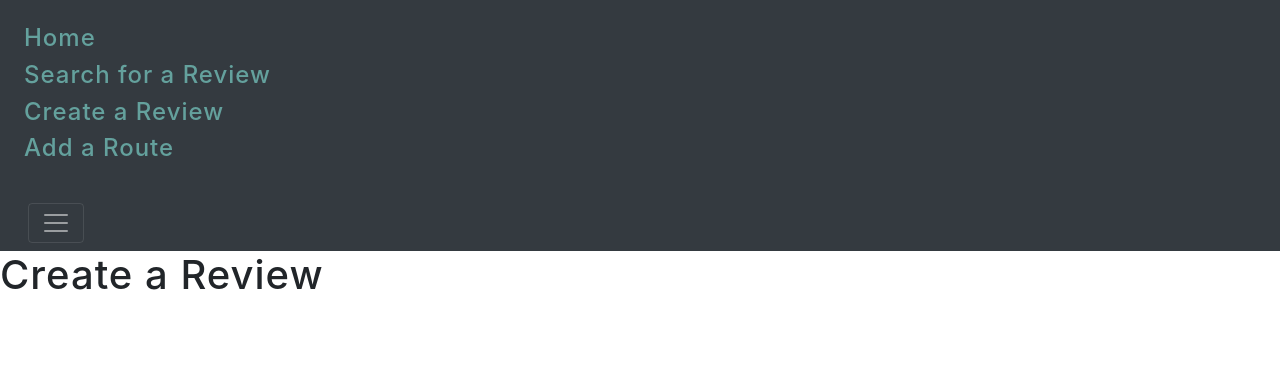
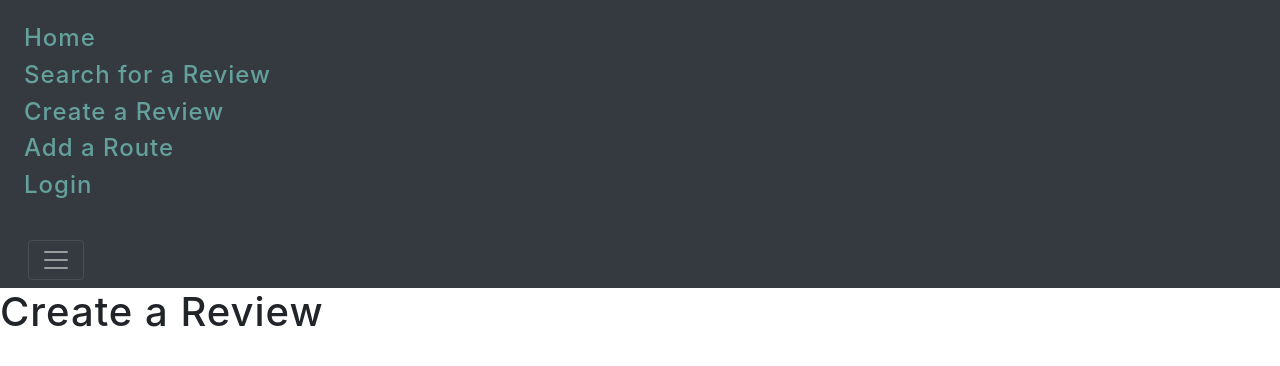
Before and after one commit to AnnaLouise500/route-review, a Flask app: page /create in a window 1280 px wide, after a click that opens the changed part. Shown: the top 366 px of the page. Run offline with Flask 2, Linux system fonts and the light colour scheme; some libraries are stand-ins or nearby versions.

Commit message:
login option added to nav bar

```diff
--- a/run.py
+++ b/run.py
@@ -25,6 +25,11 @@ def addroute():
     return render_template("addroute.html")
 
 
+@app.route("/login")
+def login():
+    return render_template("login.html")
+
+
 if __name__ == "__main__":
     app.run(
         host=os.environ.get("IP", "0.0.0.0"),
--- a/templates/base.html
+++ b/templates/base.html
@@ -16,6 +16,7 @@
             <h5 class="text-white h4"><a href="{{ url_for('search') }}">Search for a Review</a></h5>
             <h5 class="text-white h4"><a href="{{ url_for('create') }}">Create a Review</a></h5>
             <h5 class="text-white h4"><a href="{{ url_for('addroute') }}">Add a Route</a></h5>
+            <h5 class="text-white h4"><a href="{{ url_for('login') }}">Login</a></h5>
         </div>
     </div>
     <nav class="navbar navbar-dark bg-dark">
--- /dev/null
+++ b/templates/login.html
@@ -0,0 +1,4 @@
+{% extends "base.html" %}
+{% block content %}
+    <h1>Login Here</h1>
+{% endblock %}
```
